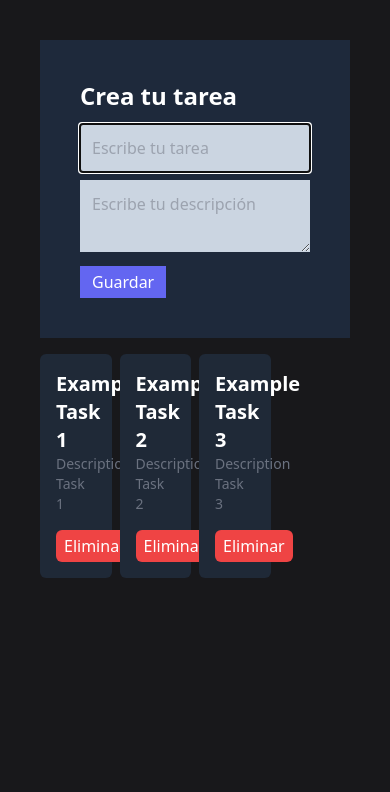
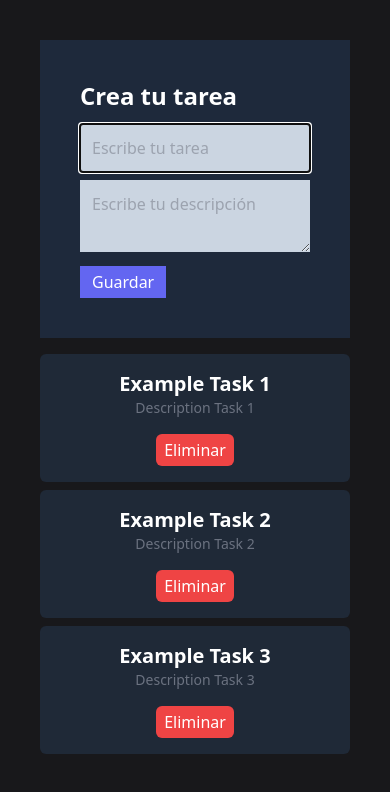
Before and after one commit to AlvaroCC96/react_tasks_app, a React (Vite) app: page / in a window 390 px wide. Shown: the top 792 px of the page. Built offline with nearby package versions, Linux system fonts and the light colour scheme.

Commit message:
style(TaskList): change style for mobile view

```diff
--- a/src/components/TaskList.jsx
+++ b/src/components/TaskList.jsx
@@ -9,7 +9,7 @@
   }
 
   return (
-    <div className="grid grid-cols-4 gap-2">
+    <div className="grid grid-cols-1 gap-2 text-center md:grid-cols-4">
       {tasks.map((task) => (
         <TaskCard task={task} key={task.id}/>
       ))}
```
